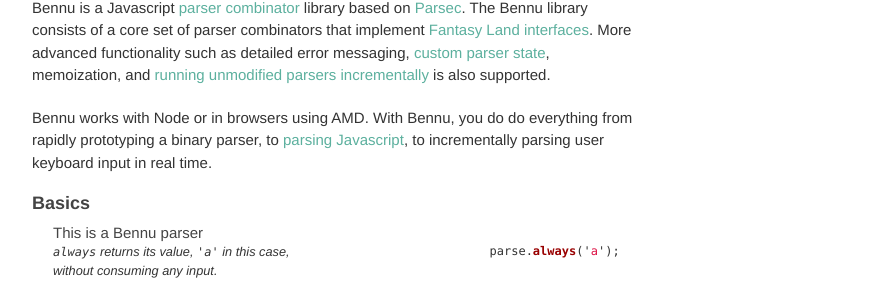
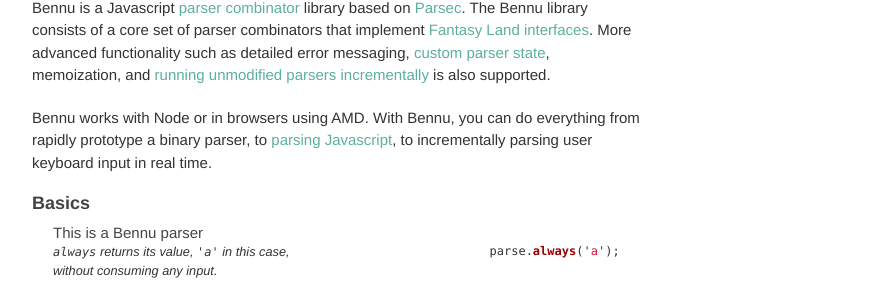
Before and after one commit to mattbierner/bennu, a Jekyll site: the page built from index.md, in a window 1280 px wide and 900 px high, scrolled down 407 px. Shown: the part 151-452 px from the top of the window, without its empty margins (303-1191 px from the left). Built offline with Jekyll 4.4.1, drawn with Linux system fonts in a browser that asks for light colours; some of the changed text lies outside the part shown.

Commit message:
More doc cleanup

````diff
--- a/index.md
+++ b/index.md
@@ -9,8 +9,8 @@
 memoization, and [running unmodified parsers incrementally](http://blog.mattbierner.com/incremental-parsing-with-feedback-in-a-web-worker/)
 is also supported.
 
-Bennu works with Node or in browsers using AMD. With Bennu, you do do everything
-from rapidly prototyping a binary parser, to [parsing Javascript](parse-ecma), to
+Bennu works with Node or in browsers using AMD. With Bennu, you can do everything
+from rapidly prototype a binary parser, to [parsing Javascript](parse-ecma), to
 incrementally parsing user keyboard input in real time.
 
 ## Basics
@@ -352,7 +352,7 @@
 var c1 = parse_inc.provide(stream.from('a'), c);
 ```
 
-Or use `provideString` to feed string-like data directly
+Or use `provideString` to feed string-like data directly.
 
 ```javascript
 parse_inc.provideString('a', c);
````
